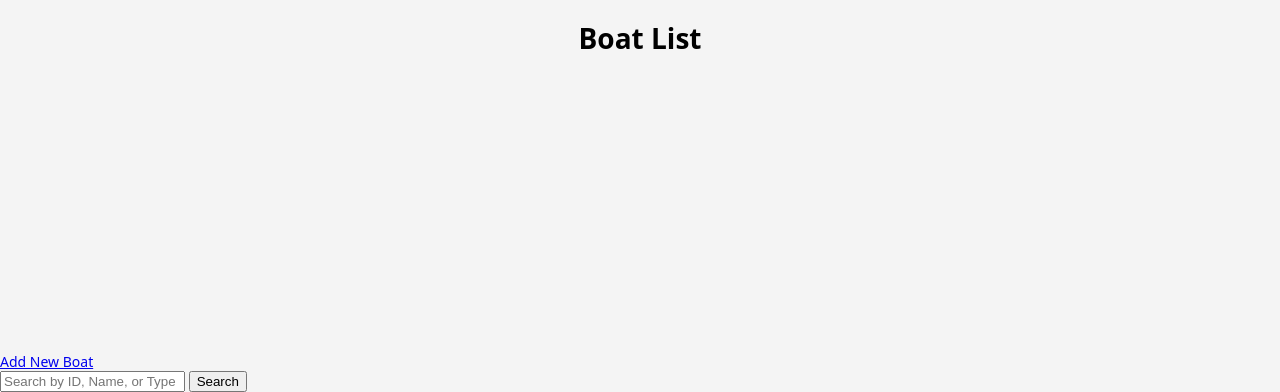
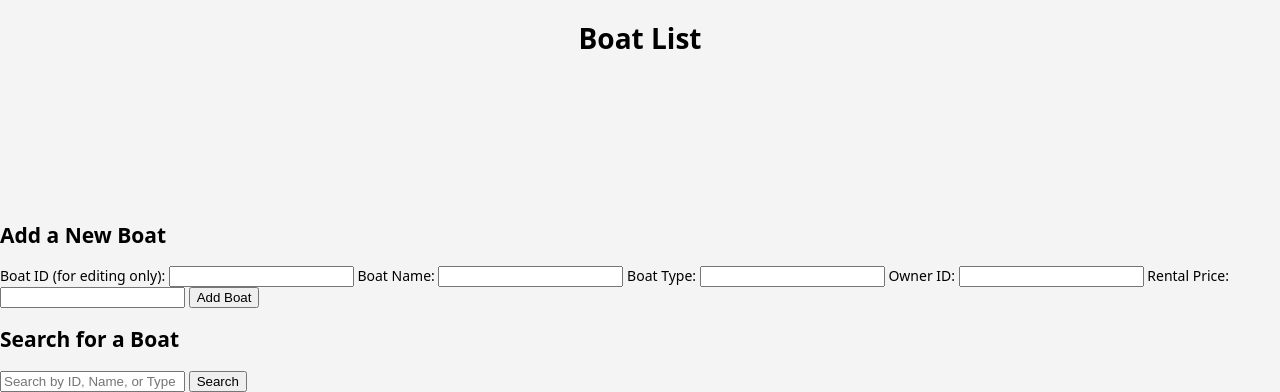
Before and after one commit to Twinwherehaveyoubeen/New-flask, a Flask app: template Templates/boats.html in a window 1280 px wide. Shown: the part 75-467 px from the top of the page. Run offline with Flask 3, Linux system fonts and the light colour scheme; the template is opened without the code that fills it, so the values that code supplies are empty.

Commit message:
finished just made it different where the add and update is in one page

```diff
--- a/Templates/boats.html
+++ b/Templates/boats.html
@@ -2,12 +2,35 @@
 
 {% block body %}
     <h1>Boat List</h1>
-    <a href="{{ url_for('createboat') }}">Add New Boat</a>
 
+
+    <form method="POST" action="{{ url_for('boats') }}">
+        <h2>{% if edit_mode %}Edit Boat{% else %}Add a New Boat{% endif %}</h2>
+        <label for="id">Boat ID (for editing only):</label>
+        <input type="number" name="id" id="id" {% if edit_mode %}value="{{ boat.id }}" readonly{% endif %}>
+
+        <label for="name">Boat Name:</label>
+        <input type="text" name="name" id="name" required value="{{ boat.name if edit_mode else '' }}">
+
+        <label for="type">Boat Type:</label>
+        <input type="text" name="type" id="type" required value="{{ boat.type if edit_mode else '' }}">
+
+        <label for="ouwner_id">Owner ID:</label>
+        <input type="number" name="ouwner_id" id="ouwner_id" required value="{{ boat.ouwner_id if edit_mode else '' }}">
+
+        <label for="rental_price">Rental Price:</label>
+        <input type="number" name="rental_price" id="rental_price" step="0.01" required value="{{ boat.rental_price if edit_mode else '' }}">
+
+        <button type="submit">{% if edit_mode %}Update Boat{% else %}Add Boat{% endif %}</button>
+    </form>
+
+
+    <h2>Search for a Boat</h2>
     <form method="GET" action="{{ url_for('boats') }}">
         <input type="text" name="search" placeholder="Search by ID, Name, or Type" value="{{ search_query }}">
         <button type="submit">Search</button>
     </form>
+
 
     <table border="1" cellpadding="5">
         <tr>
@@ -26,7 +49,7 @@
             <td>{{ boat.ouwner_id }}</td>
             <td>{{ boat.rental_price }}</td>
             <td>
-                <a href="{{ url_for('updateboat', boat_id=boat.id) }}">Edit</a>
+                <a href="{{ url_for('boats', edit_mode=True, boat_id=boat.id) }}">Edit</a>
                 <form action="{{ url_for('deleteboat', boat_id=boat.id) }}" method="POST" style="display:inline;">
                     <button type="submit">Delete</button>
                 </form>
--- a/main.py
+++ b/main.py
@@ -10,44 +10,49 @@ connection = engine.connect()
 def greeting():
     return render_template('index.html')
 
-@app.route('/boats')
+@app.route('/boats', methods=['GET', 'POST'])
 def boats():
-    search_query = request.args.get('search', '')
+    search_query = request.args.get('search', '').strip()
+    boat_id = request.args.get('boat_id')
+    edit_mode = request.args.get('edit_mode') == 'True'
+    boat = None
+
+    if request.method == 'POST':
+        boat_id = request.form.get('id')
+        name = request.form['name']
+        type_ = request.form['type']
+        ouwner_id = request.form['ouwner_id']
+        rental_price = request.form['rental_price']
+
+        try:
+            if boat_id:
+                connection.execute(text(
+                    "UPDATE boats SET name=:name, type=:type, ouwner_id=:ouwner_id, rental_price=:rental_price WHERE id=:id"
+                ), {"id": boat_id, "name": name, "type": type_, "ouwner_id": ouwner_id, "rental_price": rental_price})
+            else:
+                connection.execute(text(
+                    "INSERT INTO boats (name, type, ouwner_id, rental_price) VALUES (:name, :type, :ouwner_id, :rental_price)"
+                ), {"name": name, "type": type_, "ouwner_id": ouwner_id, "rental_price": rental_price})
+            connection.commit()
+        except Exception as e:
+            print("Error adding/updating boat:", e)
+
+        return redirect(url_for('boats'))
+
+
+    if edit_mode and boat_id:
+        boat = connection.execute(text("SELECT * FROM boats WHERE id=:id"), {"id": boat_id}).fetchone()
+
     if search_query:
         if search_query.isdigit():
             boats = connection.execute(text("SELECT * FROM boats WHERE id = :search"), {"search": int(search_query)}).fetchall()
         else:
-            boats = connection.execute(text("SELECT * FROM boats WHERE name LIKE :search OR type LIKE :search"), {"search": f"%{search_query}%"}).fetchall()
+            boats = connection.execute(text("SELECT * FROM boats WHERE name LIKE :search OR type LIKE :search"),
+                {"search": f"%{search_query}%"}).fetchall()
     else:
-        boats = connection.execute(text('SELECT * FROM boats ORDER BY id DESC LIMIT 10')).fetchall()
-    return render_template('boats.html', boats=boats, search_query=search_query)
+        boats = connection.execute(text("SELECT * FROM boats ORDER BY id DESC LIMIT 10")).fetchall()
 
-@app.route('/boatcreate', methods=['GET', 'POST'])
-def createboat():
-    if request.method == 'POST':
-        try:
-            connection.execute(text(
-                'INSERT INTO boats (id, name, type, ouwner_id, rental_price) VALUES (:id, :name, :type, :ouwner_id, :rental_price)')
-                , request.form)
-            connection.commit()
-            return redirect(url_for('boats'))
-        except:
-            return render_template("boat_create.html", error="Failed to add boat")
-    return render_template("boat_create.html")
-
-@app.route('/boatupdate/<int:boat_id>', methods=['GET', 'POST'])
-def updateboat(boat_id):
-    if request.method == 'POST':
-        try:
-            connection.execute(text(
-                'UPDATE boats SET name=:name, type=:type, ouwner_id=:ouwner_id, rental_price=:rental_price WHERE id=:id')
-                , {**request.form, 'id': boat_id})
-            connection.commit()
-            return redirect(url_for('boats'))
-        except:
-            return render_template("boat_create.html", error="Update failed", boat_id=boat_id)
-    boat = connection.execute(text('SELECT * FROM boats WHERE id=:id'), {'id': boat_id}).fetchone()
-    return render_template("boat_create.html", boat=boat)
+    return render_template('boats.html', boats=boats, search_query=search_query, edit_mode=edit_mode, boat=boat)
 
 @app.route('/boatdelete/<int:boat_id>', methods=['POST'])
 def deleteboat(boat_id):
```
